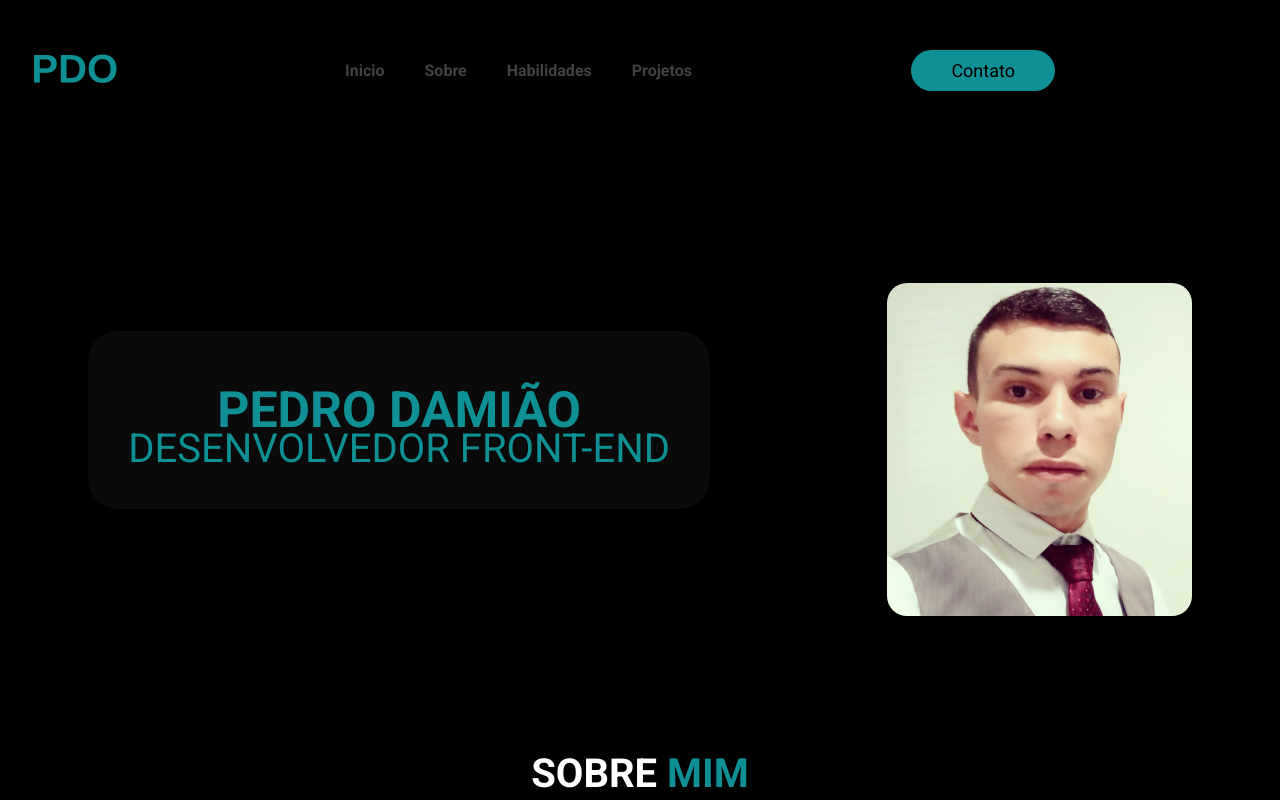
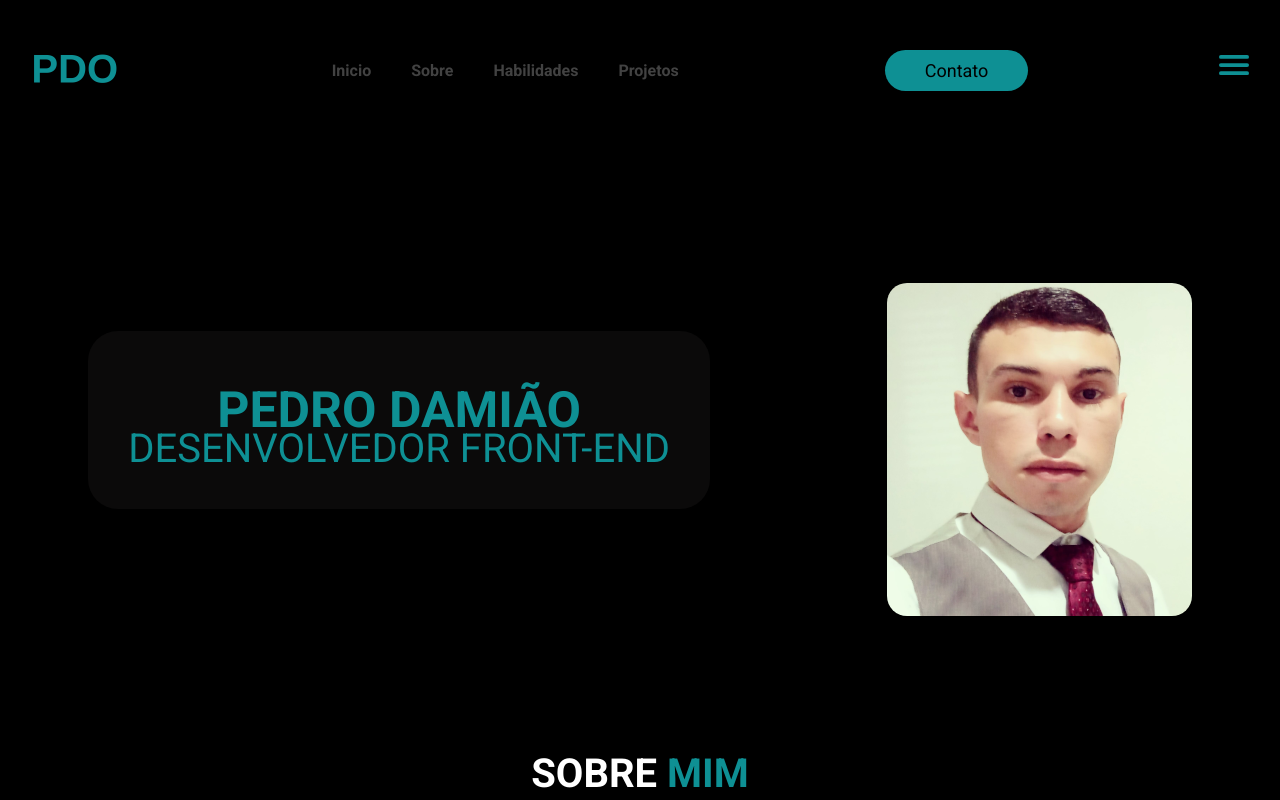
Before and after one commit to pedrodamiaoluz/portfoliopedro-react1, a React (Vite) app: page / in a window 1280 px wide. Shown: the top 800 px of the page. Built offline with nearby package versions, Linux system fonts and the light colour scheme.

Commit message:
Atualizei

```diff
--- a/src/components/Header/MenuMobile/index.jsx
+++ b/src/components/Header/MenuMobile/menu.jsx
@@ -1,19 +1,16 @@
-
 import { IoMenu } from "react-icons/io5";
 import { BsXLg } from "react-icons/bs";
 import * as S from "./style";
 
-
 export default function MenuMobile(){
     return(
         <>
-          <S.Menu><IoMenu /></S.Menu>
+           <S.Menu className="but-abrir-menu-mob"><IoMenu /></S.Menu>
 
-            <S.MenuMobile>
+           <S.MenuMobile className="menu-mobile">
+               <S.ButFechar><BsXLg /></S.ButFechar>
 
-                <S.ButFechar><BsXLg /></S.ButFechar>
-
-                <S.Nav>
+               <S.Nav>
                     <S.Ul>
                         <S.Li><S.A href="#topo_site">Inicio</S.A></S.Li>
                         <S.Li><S.A href="#sobre">Sobre</S.A></S.Li>
@@ -22,8 +19,7 @@ export default function MenuMobile(){
                         <S.Li><S.A href="#">Contato</S.A></S.Li>
                     </S.Ul>
                 </S.Nav>
-            </S.MenuMobile>
-            <S.OverlayMenuMob></S.OverlayMenuMob>
+           </S.MenuMobile>
         </>
     )
 }
--- a/src/components/Header/MenuMobile/style.js
+++ b/src/components/Header/MenuMobile/style.js
@@ -1,70 +1,64 @@
 
-import styled from "styled-components";
-
-
+import styled from "styled-components"
 
 export const Menu = styled.div`
-
-
+    color: #0e9094;
+    font-size: 40px;
 `
 
 export const MenuMobile = styled.div`
-
-
-   /* position: fixed;
+    background-color: red;
+    height: 100vh;
+    position: fixed;
     top: 0px;
     right: 0px;
     z-index: 2000;
     width: 0%;
     overflow: hidden;
-   transition: .2s; */
+    transition: .2s;
 
-
+    .abrir_menu{
+    width: 70%;
+}
 `
 
 export const ButFechar = styled.div`
-
-
-`
-
-export const OverlayMenuMob = styled.div`
- /* background-color: #000000c3;
- width: 100%;
- height: 100%;
- position: fixed;
- top: 0;
- left: 0;
- z-index: 1000;
- display: none;  */
+   color:#fff;
 `
 
 export const Nav = styled.nav`
 text-align: right;
-
 `
-
 export const Ul = styled.ul`
 text-align: right;
-
 `
-
 export const Li = styled.li`
 display: block;
 padding: 10px;
 `
 
 export const A = styled.a`
-/* color: #e0decb;
+color: #e0decb;
 font-size: 20px;
 font-weight: 400;
 padding: 20px 8%;
 display: block;
 transition: .5s;
+`
 
-&:hover{
-   background-color: #0e9094;
-   color: #000;
-   transform: scale(1.10);
-   font-weight: 500;
-} */
-`
+/*let butmenu = document.getElementById('but-abrir-menu-mob')
+let menumobile = document.getElementById('menu-mobile')
+let overlay = document.getElementById('overlay-menu-mob')
+
+
+butmenu.addEventListener('click', ()=>{
+    menumobile.classList.add('abrir_menu')
+})
+
+menumobile.addEventListener('click', ()=>{
+    menumobile.classList.remove('abrir_menu')
+})*/
+
+/*overlay.addEventListener('click', ()=>{
+    menumobile.classList.remove('abrir_menu')
+})*/
--- a/src/components/Header/index.jsx
+++ b/src/components/Header/index.jsx
@@ -1,6 +1,7 @@
 
 import { Images } from "../../assets/Images/imagem";
-import { MenuMobile } from "./MenuMobile/style";
+import MenuMobile from "./MenuMobile/menu";
+
 
 import * as S from "./style";
 
@@ -20,7 +21,7 @@ export default function Header(){
                 </S.ul>
              </nav>
             <S.button href="">Contato</S.button>
-            <MenuMobile />
+            <MenuMobile></MenuMobile>
         </S.Container>
     )
 }
```
Lines whose indentation alone changed are shown as unchanged.
